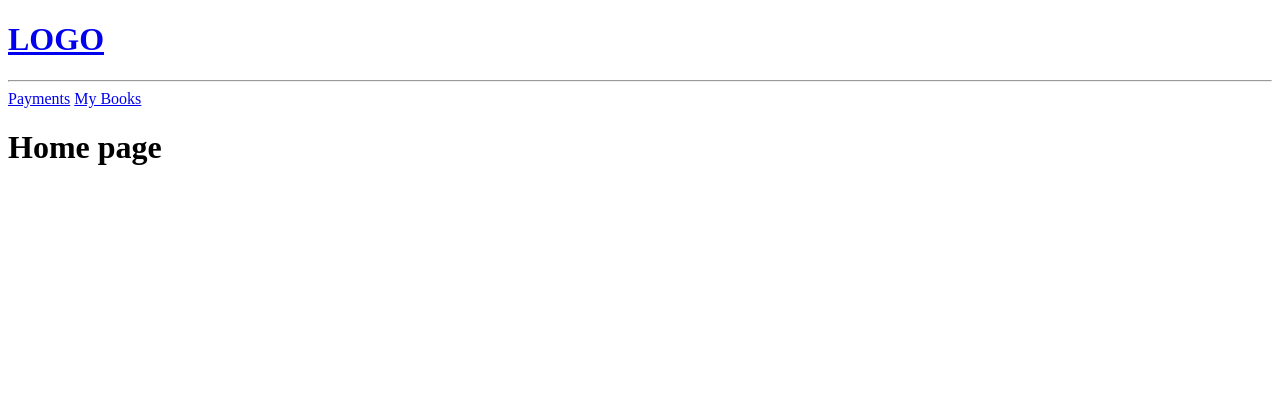
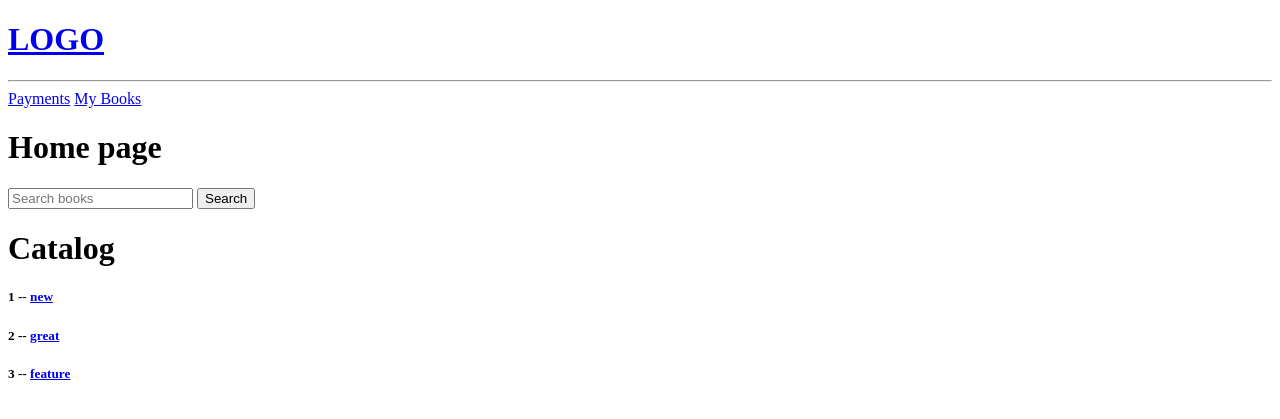
Before and after one commit to Benkyeyune/library-system, a Django app: page /Home_student/ in a window 1280 px wide. Shown: the top 419 px of the page. Run offline with Django 4.2, Linux system fonts and the light colour scheme; data comes from the database, SQL or seed files in the repository; both versions use the stored data as it was after the commit; parts of the project's set-up code (start-up, migrations or seed data) failed here and were passed over.

Commit message:
picking data from database and viewing it in html page

```diff
--- a/The/settings.py
+++ b/The/settings.py
@@ -1,9 +1,10 @@
-
+import os
 from pathlib import Path
 
 # Build paths inside the project like this: BASE_DIR / 'subdir'.
 BASE_DIR = Path(__file__).resolve().parent.parent
-
+TEMPLATE_DIR=os.path.join(BASE_DIR,'templates')
+#STATIC_DIR
 
 # Quick-start development settings - unsuitable for production
 # See https://docs.djangoproject.com/en/4.0/howto/deployment/checklist/
--- a/The/urls.py
+++ b/The/urls.py
@@ -1,6 +1,9 @@
 
 from django.contrib import admin
 from django.urls import path,include
+from . import settings
+from django.conf.urls.static import static
+
 
 
 
@@ -11,3 +14,6 @@ urlpatterns = [
 
 
 ]
+
+if settings.DEBUG:
+    urlpatterns+= static(settings.MEDIA_URL, document_root=settings.MEDIA_ROOT)
--- a/base/models.py
+++ b/base/models.py
@@ -14,7 +14,6 @@ class User(AbstractUser):
 
     class Meta:
         swappable='AUTH_USER_MODEL'
-
 
 
 
@@ -53,8 +52,20 @@ class Librarian(models.Model):
     Id=models.AutoField
     Staff_Id_no = models.CharField(max_length=200)
 
-#class Borrowed_book(My_book):
-    #My_book.__init__
+'''class Borrowed_book(My_book):
+    title = models.CharField(max_length=200)
+    description = models.TextField(null=True, blank=True)
+    book_id= models.AutoField
+    ISBN= models.CharField(null=True, blank= True,max_length=200)
+    Author= models.CharField(max_length=200)
+    date_borrowed=models.DateTimeField(auto_now_add=True)
+    return_date=models.DateTimeField(date_borrowed+=1 )
+    book_cover=models.ImageField(upload_to='base/files/covers/',null=True,blank=True)
+
+    def __str__(self):
+        return self.title
+'''
+
+
 
 #class Requested_book(My_book):
-    #
--- /dev/null
+++ b/base/templates/base/book.html
@@ -0,0 +1,6 @@
+{% extends 'main_students.html' %}
+
+{% block content %}
+<h1>{{book.title}}</h1>
+
+{% endblock content%}
--- a/base/templates/base/home_student.html
+++ b/base/templates/base/home_student.html
@@ -7,13 +7,21 @@
 <div>
     <div>
 
+        <form class="d-flex" method="POST" action="{% url 'search_books' %}">
+            {% csrf_token %}
+            <input class="form-control me-2" type="search" placeholder="Search books" aria-label="Search" name="searched">
+            <button class="btn btn-outline-secondary" type="submit">Search</button>
+        </form>
 
-        {{ book_list }}
-        {%for book in book_list%}
-            {{ book }}
-        {% endfor %}
+        <h1 class='list'>Catalog</h1>
+       <div>
+            {% for book in books %}
+                <div>
+                    <h5>{{book.id}} -- <a href="{% url 'book' book.id %}">{{book.title}}</h5></a>
+                </div>
 
-
+            {% endfor %}
+       </div>
 
 
     </div>
--- a/base/urls.py
+++ b/base/urls.py
@@ -12,4 +12,6 @@ urlpatterns = [
     path('Home_student/',views.Home_student,name="Home_student"),
     path('payments_student/',views.payments_student,name='My_payments'),
     path('My_books/', views.my_book, name="My_books"),
+    path('search_books/', views.search_books, name="search_books"),
+    path('book/<str:pk>/', views.book, name="book"),
 ]
--- a/base/views.py
+++ b/base/views.py
@@ -3,7 +3,6 @@ from django.shortcuts import render
 from base.models import My_book
 from .forms import bookform
 from django.http import HttpResponseRedirect
-from .models import My_book
 
 
 # Create your views here.
@@ -37,10 +36,16 @@ def add_book(request):
     form=bookform
     context={'form':form,'submitted':submitted}
     return render(request,'base/add_book.html',context)
+books=[
+    {'id':1,'title':'geo'},
+    {'id':2,'title':'bio'},
+    {'id':3,'title':'hen'},
+
+]
 
 def Home_student(request):
-    My_books=My_book.objects.all()
-    context={'My_books':My_books}
+    books=My_book.objects.all()
+    context={'books':books}
     return render(request,'base/home_student.html',context)
 
 def borrwed_books(request):
@@ -54,5 +59,21 @@ def requested_books(request):
     return render(request,'base/requested_books.html',context)
 
 def all_books(request):
-    book_list=My_book.objects,all()
-    return render(request,'base/home_student.html',{'book_list':book_list})
+    book_list=My_book.objects.all()
+    return render(request,'base/home_student.html',{'book_list': book_list})
+
+def search_books(request):
+    if request.method == 'POST':
+        searched = request.POST['searched']
+        books=My_book.objects.filter(title__contains=searched)
+        return render(request,'base/search_books.html',
+        {'searched':searched,
+        'books':books})
+    else:
+        return render(request,'base/search_books.html')
+
+
+def book(request, pk):
+    book=My_book.objects.get(id=pk)
+    context = {'book': book}
+    return render(request,'base/book.html',context)
```
Also changed, not shown: base/templates/base/search_books.html (added, +31 -0 lines), db.sqlite3, 1 other file.
